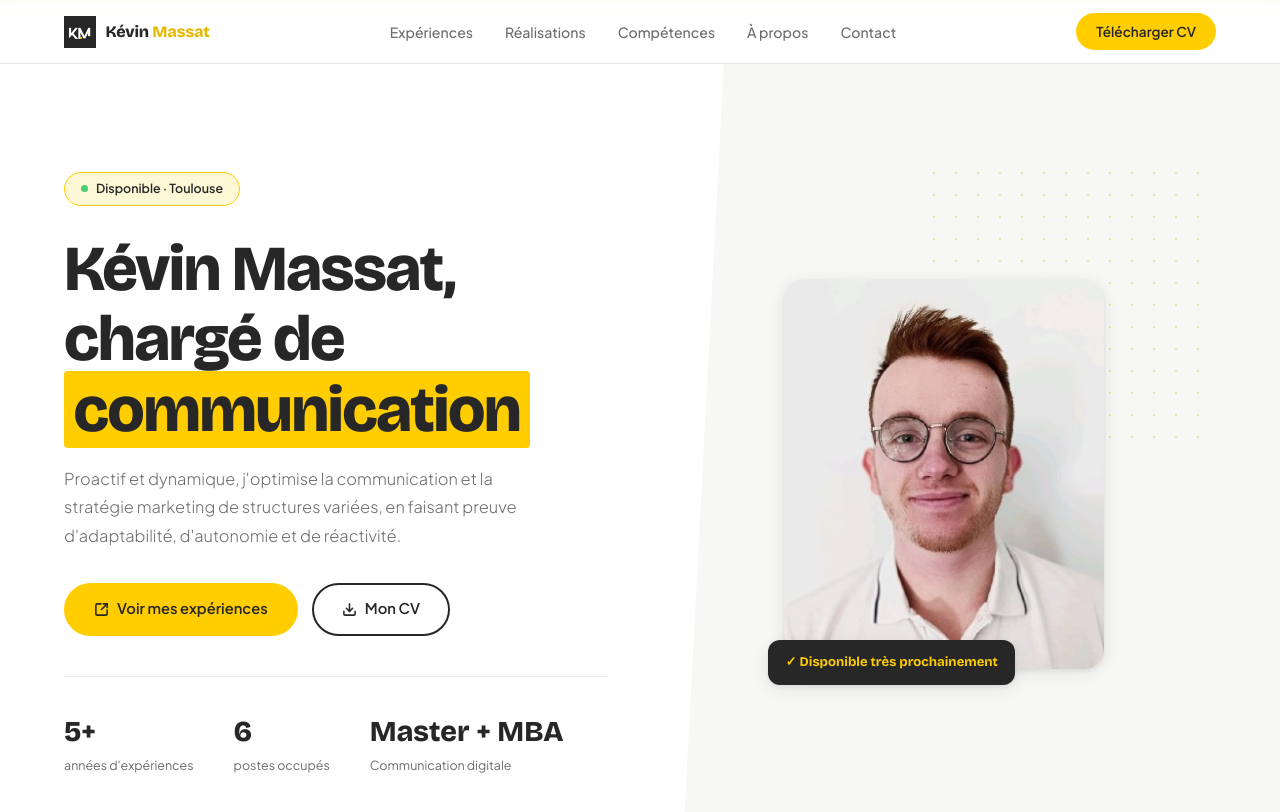
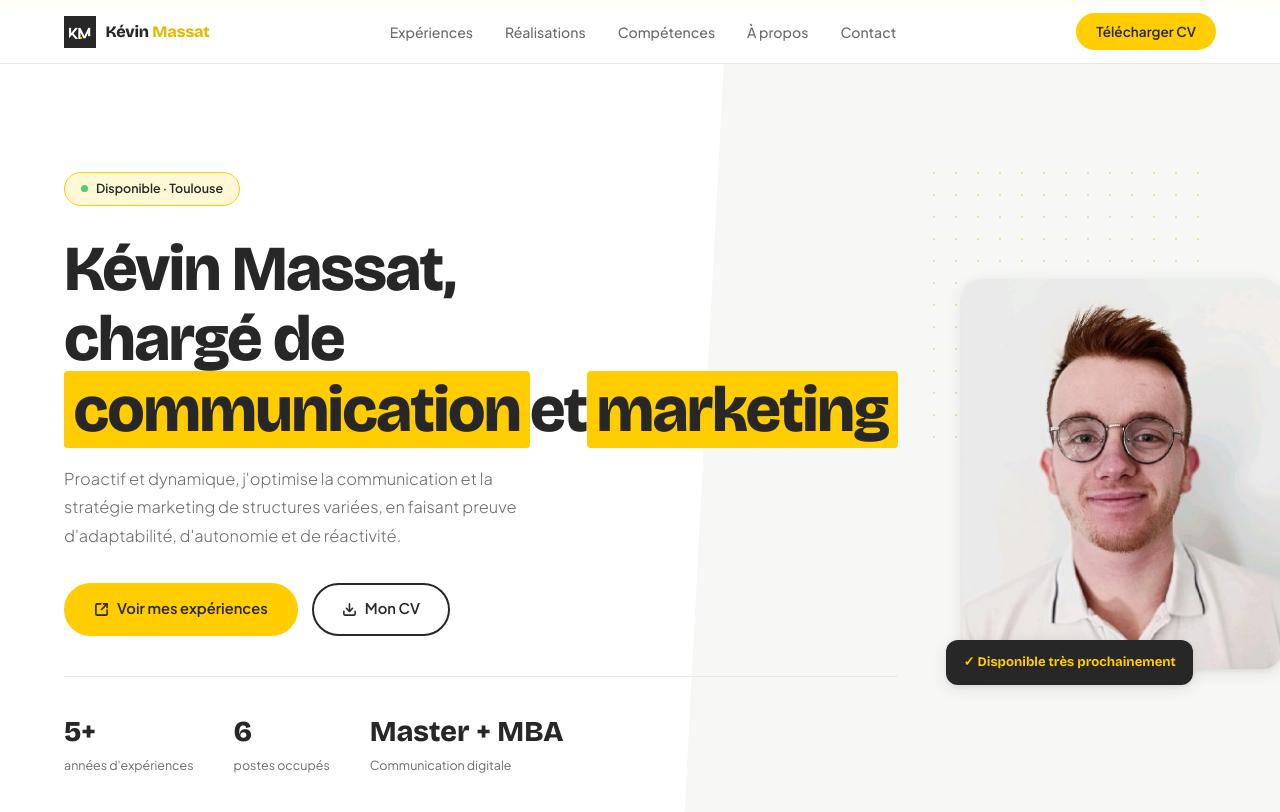
Before and after one commit to kmassat/portfolio-kevin-massat, a Jekyll site: the page built from index.html, in a window 1280 px wide and 900 px high. Shown: the top 812 px of the window. Built offline with Jekyll 4.4.1, drawn with Linux system fonts in a browser that asks for light colours.

Commit message:
Update 🏠 Accueil & Compétences “textes”

```diff
--- a/_data/accueil.yml
+++ b/_data/accueil.yml
@@ -1,5 +1,5 @@
 badge: Disponible · Toulouse
-titre: Kévin Massat,<br>chargé de <em>communication</em>
+titre: Kévin Massat,<br>chargé de <em>communication</em>et<em>marketing</em>
 sous_titre: Proactif et dynamique, j'optimise la communication et la stratégie marketing de structures variées, en faisant preuve d'adaptabilité, d'autonomie et de réactivité.
 lien_cv: https://acrobat.adobe.com/id/urn:aaid:sc:EU:18551f05-b2a7-45f2-8be4-f11be752ca26
 email: kevin.massat82@gmail.com
```
